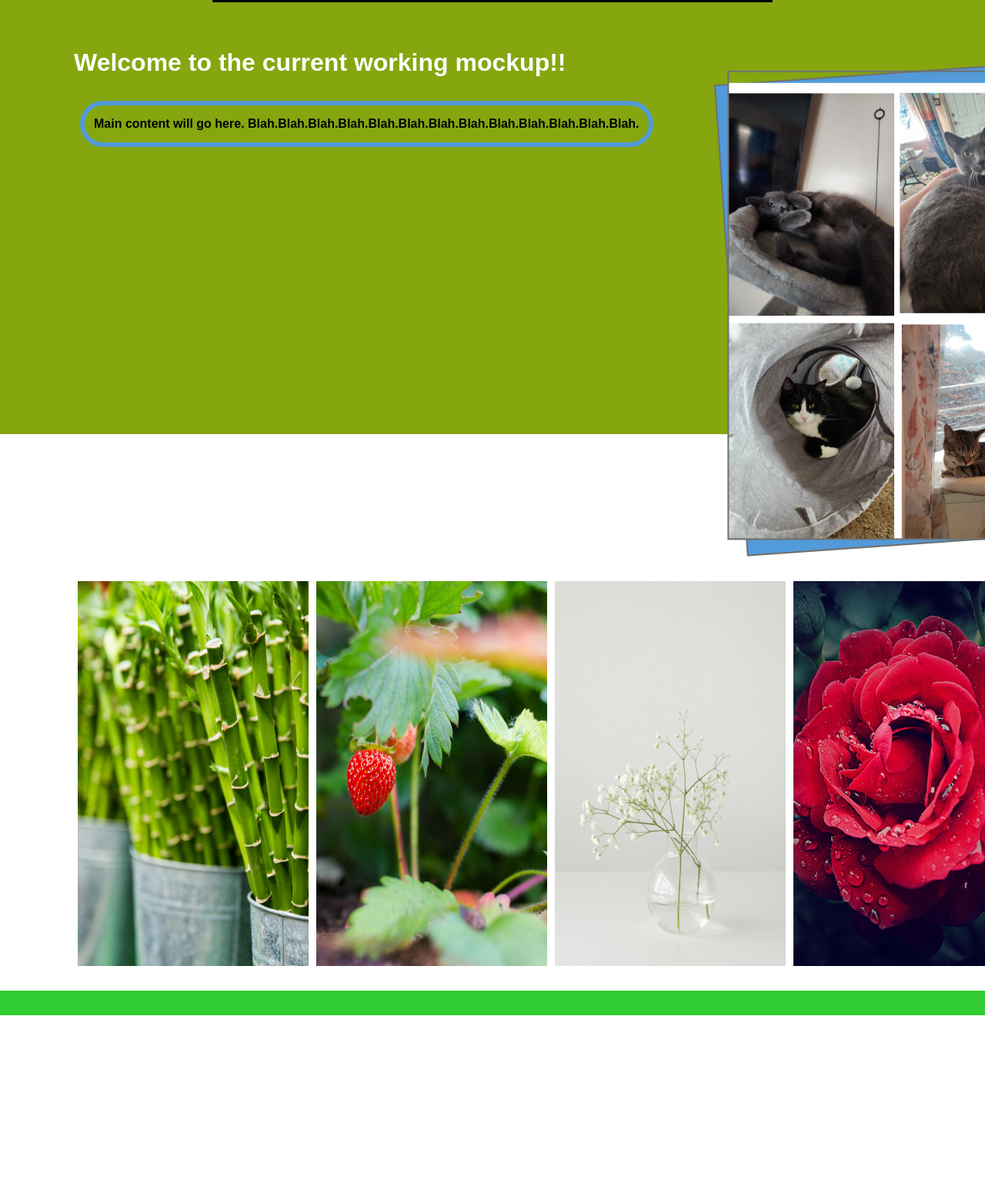
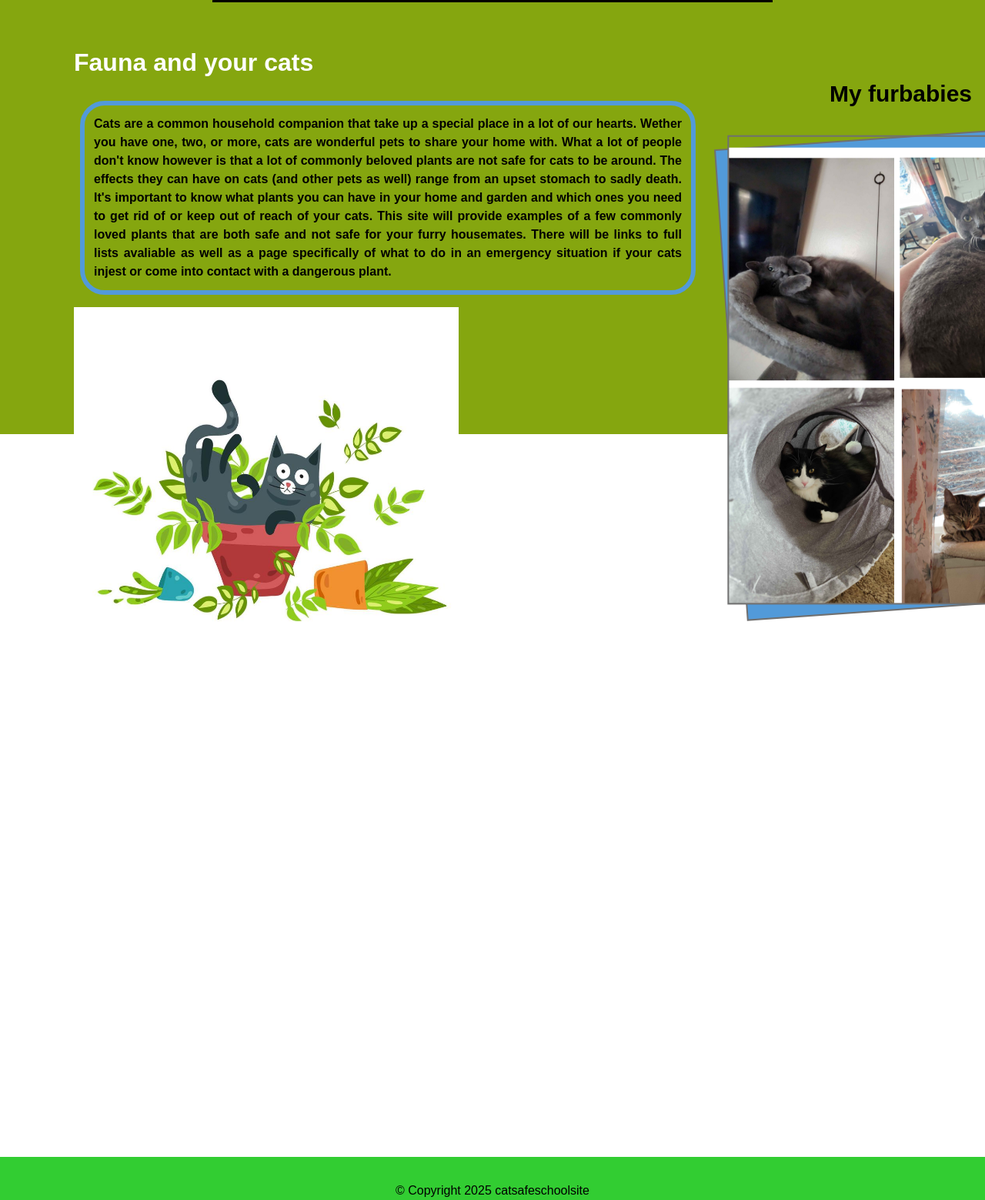
Before and after one commit to Sonoroho/Catsafesite, a plain HTML site: page index.html in a window 1280 px wide. Shown: the part 236-1795 px from the top of the page at 77% size. Before the commit the page ends 1555 px from the top, so only its background shows below. Drawn offline with Linux system fonts and the light colour scheme.

Commit message:
Update index.html

```diff
--- a/index.html
+++ b/index.html
@@ -2,36 +2,54 @@
 <head>
     <meta charset="UTF-8">
     <meta name="viewport" content="width=<device-width>, initial-scale=1.0">
-    <title>Cat safety and you</title>
+    <title>Document</title>
     <link rel="stylesheet" type="text/css" href="style.css" />
 
 </head>
 <body>
     <div id="site_wrap">
         <div class="header">
-            <img src="Images/CatHeadLogo.png" class="logo" alt="logo">
+            <img src="images/CatHeadLogo.png" class="logo" alt="logo">
             <ul class="nav">
-                <li><a class="active" href="#">Safe plants</a></li>
-                <li><a href="#">Toxic Plants</a></li>
-                <li><a href="#">Emergency Page</a></li>
-                <li><a href="#">Useful Links</a></li>
+                <li><a class="active" href="safe_plants.html">Safe plants</a></li>
+                <li><a href="toxic_plants.html">Toxic Plants</a></li>
+                <li><a href="emergency_page.html">Emergency Page</a></li>
+                <li><a href="useful_links.html">Useful Links</a></li>
             </ul>
         </div>
         <div class="featured_header">
 
         </div>
         <div class="featured_main">
-            <h1>Welcome to the current working mockup!!</h1></Welcome>
-            <p>Main content will go here. Blah.Blah.Blah.Blah.Blah.Blah.Blah.Blah.Blah.Blah.Blah.Blah.Blah.</p>
-        </div>
+            <h1>Fauna and your cats</h1></Welcome>
+            <p>
+                Cats are a common household companion that take up a special place in a lot of our hearts. Wether you have one, two, or more,
+                cats are wonderful pets to share your home with. What a lot of people don't know however is that a lot of commonly beloved plants
+                are not safe for cats to be around. The effects they can have on cats (and other pets as well) range from an upset stomach to
+                sadly death. It's important to know what plants you can have in your home and garden and which ones you need to get rid of or keep out of
+                reach of your cats. This site will provide examples of a few commonly loved plants that are both safe and not safe for your furry housemates.
+                There will be links to full lists avaliable as well as a page specifically of what to do in an emergency situation if your cats injest or come
+                into contact with a dangerous plant.
+            </p>
+               <table>
+            <tr>
+                <td width="600" height="600" valign="middle"></td>
+            <img src="Images/a-black-cat-sits-in-a-potted-flower-the-prankster-cat-turned-over-all-the-flowers-illustration-vectorvecteezy.jpg" alt="kitteninpot"width="500" height="500" />
+                </tr>
+            </table>
+            </div>
+
         <div class="cat_photo">
+            <p class="my-kittens">My furbabies</p>
             <img src="Images/My Kittens.png" alt="my Kittens"/>
         </div>
-        <div class="content">
-            <img src="Images/pexels-anna-nekrashevich-1.png" width="300" height="500" alt="plant one"/>
-            <img src="Images/pexels-anna-nekrashevich-2.png"  width="300" height="500" alt="plant two"/>
-            <img src="Images/pexels-anna-nekrashevich-3.png"  width="300" height="500" alt="plant three"/>
-            <img src="Images/pexels-anna-nekrashevich-7815537.png" width="300" height="500" alt="plant four"/>
 
+
+        <div class="footer">
+            &copy; Copyright 2025 catsafeschoolsite
         </div>
-        <div class="footer">
+
+
+    </div>
+</body>
+</html>
```
